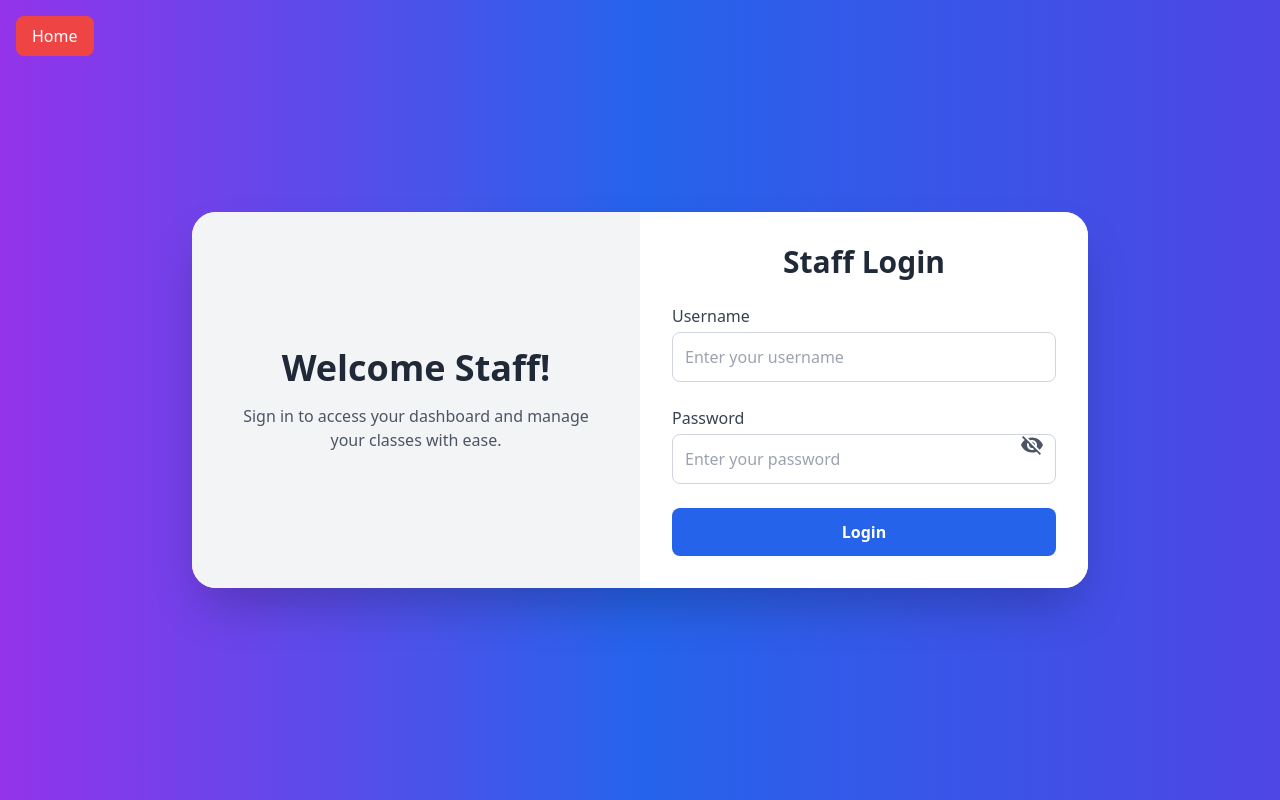
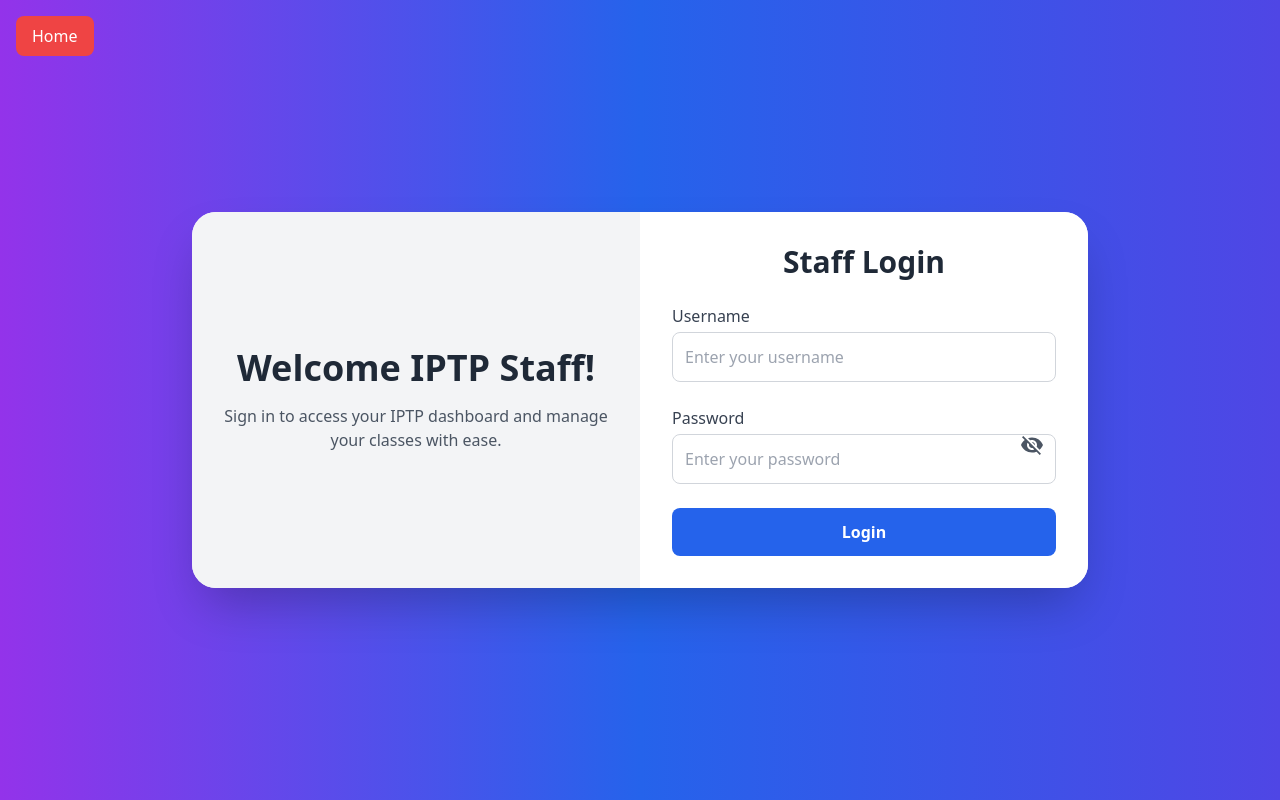
Before and after one commit to deralph/resultManagementSystem, a React (Create React App) app in the folder client/: page /login/facultylogin in a window 1280 px wide. Built offline with nearby package versions, Linux system fonts and the light colour scheme.

Commit message:
added IPTP to the ui

```diff
--- a/client/src/components/login/facultyLogin/FacultyLogin.js
+++ b/client/src/components/login/facultyLogin/FacultyLogin.js
@@ -69,10 +69,10 @@ const FacultyLogin = () => {
           }`}
         >
           <h1 className="text-4xl font-extrabold text-gray-800 mb-4">
-            Welcome Staff!
+            Welcome IPTP Staff!
           </h1>
           <p className="text-gray-600 text-center">
-            Sign in to access your dashboard and manage your classes with ease.
+            Sign in to access your IPTP dashboard and manage your classes with ease.
           </p>
         </div>
 
```
